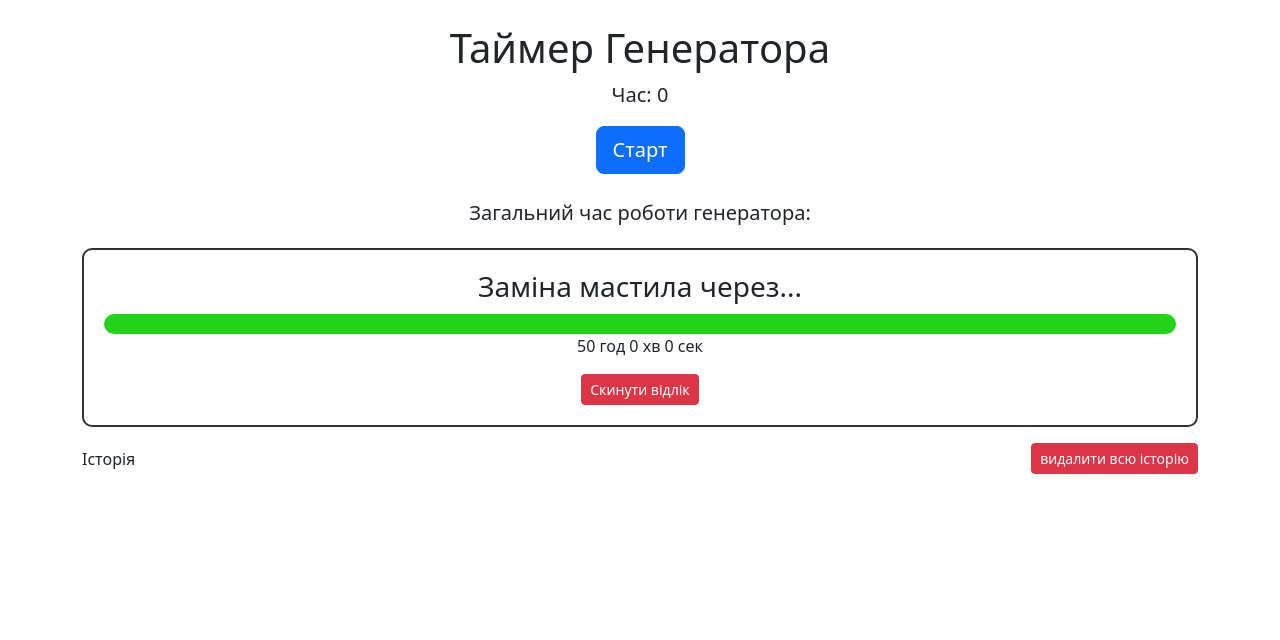
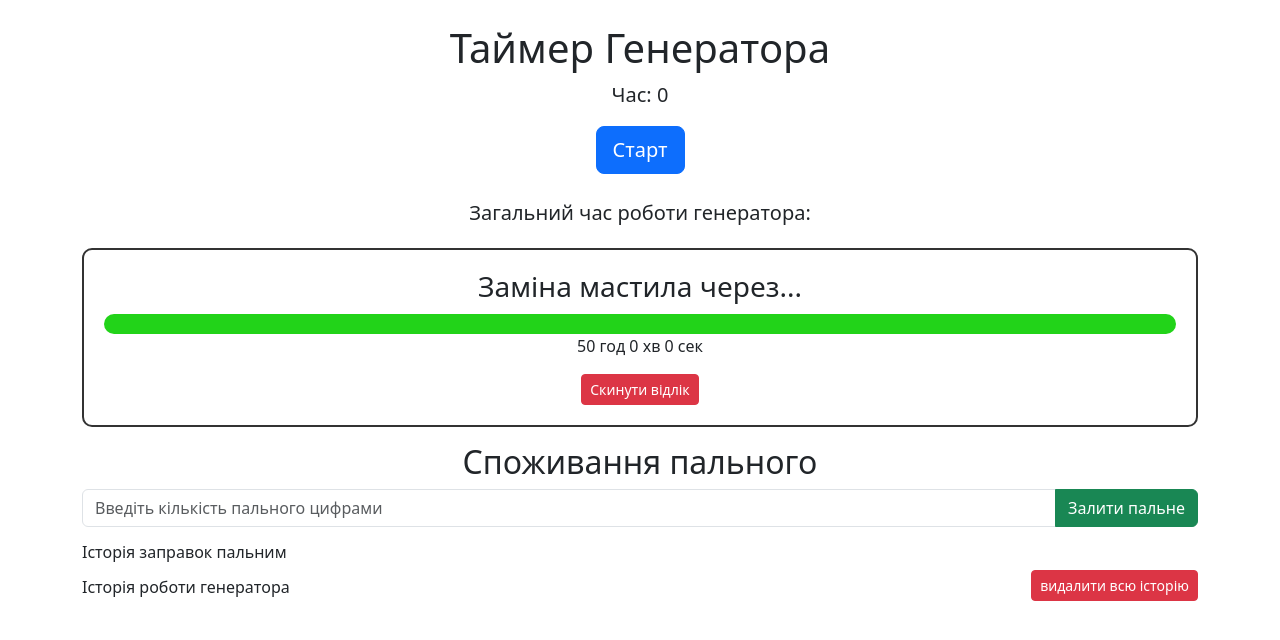
Before and after one commit to Bezobrazz/generator-timer-app, a React (Create React App) app: page / in a window 1280 px wide. Shown: the top 640 px of the page. Built offline with nearby package versions, Linux system fonts and the light colour scheme.

Commit message:
Fuel history added

```diff
--- /dev/null
+++ b/src/components/FuelConsumptionCalculator.jsx
@@ -0,0 +1,52 @@
+import React, { useState } from "react";
+
+// import "./FuelConsumptionCalculator.css";
+
+function FuelConsumptionCalculator({ onFuelFilled }) {
+  const [fuelAmount, setFuelAmount] = useState("");
+  const [isFilled] = useState(false);
+
+  const handleFuelAmountChange = (event) => {
+    const input = event.target.value;
+    if (/^\d*$/.test(input)) {
+      setFuelAmount(input);
+    }
+  };
+
+  const handleFuelSubmit = (e) => {
+    e.preventDefault();
+    if (fuelAmount !== "") {
+      const currentDate = new Date();
+      const newFuelEntry = {
+        date: currentDate.toLocaleString(),
+        amount: parseFloat(fuelAmount),
+      };
+      onFuelFilled(newFuelEntry);
+      setFuelAmount("");
+    }
+  };
+
+  return (
+    <div className="fuel-consumption-calculator">
+      <h2>Споживання пального</h2>
+      <div className="input-group mb-3">
+        <input
+          type="text"
+          className="form-control"
+          placeholder="Введіть кількість пального цифрами"
+          value={fuelAmount}
+          onChange={handleFuelAmountChange}
+        />
+        <button
+          onClick={handleFuelSubmit}
+          className="btn btn-success"
+          disabled={isFilled}
+        >
+          Залити пальне
+        </button>
+      </div>
+    </div>
+  );
+}
+
+export default FuelConsumptionCalculator;
--- a/src/components/GeneratorTimerApp.jsx
+++ b/src/components/GeneratorTimerApp.jsx
@@ -3,11 +3,13 @@ import "bootstrap/dist/css/bootstrap.min.css";
 import "bootstrap-icons/font/bootstrap-icons.css";
 import Pagination from "./Pagination";
 import InkInfoPanel from "./InkInfoPanel";
+import FuelConsumptionCalculator from "./FuelConsumptionCalculator";
 
 function GeneratorTimer() {
   const [running, setRunning] = useState(false);
   const [time, setTime] = useState(0);
   const [history, setHistory] = useState([]);
+  const [fuelHistory, setFuelHistory] = useState([]);
   const timerInterval = useRef(null);
   const [currentPage, setCurrentPage] = useState(1);
   const itemsPerPage = 5;
@@ -103,6 +105,26 @@ function GeneratorTimer() {
     .slice((currentPage - 1) * itemsPerPage, currentPage * itemsPerPage)
     .sort((a, b) => b.date - a.date);
 
+  const handleFuelFilled = (newFuelEntry) => {
+    setFuelHistory([...fuelHistory, newFuelEntry]);
+  };
+  const handleDeleteFuelEntry = (index) => {
+    const updatedFuelHistory = [...fuelHistory];
+    updatedFuelHistory.splice(index, 1);
+    setFuelHistory(updatedFuelHistory);
+  };
+
+  useEffect(() => {
+    const storedFuelHistory = localStorage.getItem("fuelHistory");
+    if (storedFuelHistory) {
+      setFuelHistory(JSON.parse(storedFuelHistory));
+    }
+  }, []);
+
+  useEffect(() => {
+    localStorage.setItem("fuelHistory", JSON.stringify(fuelHistory));
+  }, [fuelHistory]);
+
   return (
     <div className="container mt-4 text-center">
       <h1>Таймер Генератора</h1>
@@ -125,8 +147,36 @@ function GeneratorTimer() {
         onReset={clearHistory}
       />
 
+      <FuelConsumptionCalculator
+        onFuelFilled={handleFuelFilled}
+        fuelHistory={fuelHistory}
+        setFuelHistory={setFuelHistory}
+      />
+
+      <h6 className="d-flex ">Історія заправок пальним</h6>
+      <ul className="list-group">
+        {fuelHistory.reverse().map((entry, index) => (
+          <li
+            key={index}
+            className={`list-group-item list-group-item-warning mb-2`}
+          >
+            <div className="d-flex justify-content-between align-items-center">
+              <span>
+                {entry.date} - {entry.amount} л
+              </span>
+              <button
+                className="btn btn-sm btn-danger"
+                onClick={() => handleDeleteFuelEntry(index)}
+              >
+                <i className="bi bi-trash"></i>
+              </button>
+            </div>
+          </li>
+        ))}
+      </ul>
+
       <div className="d-flex justify-content-between">
-        <h6 className="align-self-end">Історія</h6>
+        <h6 className="align-self-end">Історія роботи генератора</h6>
         <button onClick={clearHistory} className="btn btn-sm  btn-danger mb-1">
           видалити всю історію
         </button>
```
